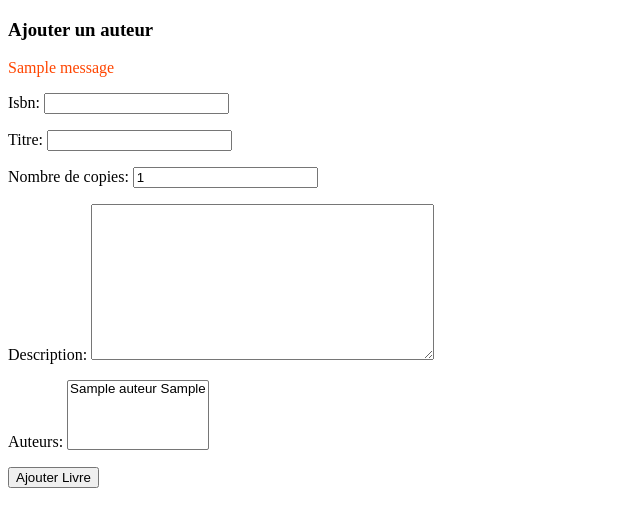
After one commit to Alm4my/Bibliotheque, a Django app: page /livres/ajouter/ in a window 1280 px wide. The commit adds this page. Shown: the top 527 px of the page, without its empty margins (0-640 px from the left). Run offline with Django 4.2, Linux system fonts and the light colour scheme; a user stored in the database is signed in; tables that the repository leaves empty hold one stand-in row (values such as "Sample post"); one stand-in notice (Sample message) is shown.

Commit message:
feat(livre): ajoute la fonction de commande de livre
Chaque commande va dans une table ou l'on pourra voir certaines informations ainsi qu'avoir la possibilite de supprimer une demande ce qui nous permettra ici de clore la commande

```diff
--- a/Bibliotheque/settings.py
+++ b/Bibliotheque/settings.py
@@ -131,3 +131,4 @@ AUTHENTICATION_BACKENDS = (
     'django.contrib.auth.backends.ModelBackend',
 )
 LOGIN_REDIRECT_URL = 'home'
+LOGIN_URL = 'login'
--- a/Bibliotheque/urls.py
+++ b/Bibliotheque/urls.py
@@ -25,5 +25,6 @@ def home(req):
 urlpatterns = [
     path('', home, name='home'),
     path('comptes/', include('comptes.urls')),
+    path('livres/', include('livres.urls')),
     path('admin/', admin.site.urls),
 ]
--- /dev/null
+++ b/comptes/permissions.py
@@ -0,0 +1,2 @@
+def is_staff(user):
+    return user.is_active and user.is_staff
--- /dev/null
+++ b/livres/forms.py
@@ -0,0 +1,21 @@
+from django import forms
+
+from livres import models
+
+
+class AddAuthorForm(forms.ModelForm):
+    class Meta:
+        model = models.Auteur
+        fields = "__all__"
+
+
+class AddBookForm(forms.ModelForm):
+    class Meta:
+        model = models.Livre
+        fields = "__all__"
+
+
+class AddCommandeForm(forms.ModelForm):
+    class Meta:
+        model = models.Commande
+        fields = ('isbn_livre', 'note')
--- a/livres/models.py
+++ b/livres/models.py
@@ -34,17 +34,29 @@ class Livre(models.Model):
     description = models.TextField(null=True, blank=True)
     auteurs = models.ManyToManyField(Auteur, "livres")
 
+    def __str__(self):
+        return f"{self.titre} - {self.auteurs.first()}"
+
 
 class Commande(models.Model):
+    class EtatEmprunt(models.TextChoices):
+        PREMIER_EMPRUNT = 'P', 'PREMIER EMPRUNT'
+        LIVRE_NON_RENDU = 'N', 'LIVRE NON RENDU'
+        LIVRE_RENDU = 'R', 'LIVRE RENDU'
+
     matricule = models.OneToOneField(
         comptes.models.Utilisateur,
-        models.DO_NOTHING,
+        models.CASCADE,
         "matricule",
         primary_key=True
     )
     isbn_livre = models.ForeignKey(Livre, on_delete=models.DO_NOTHING)
-    validee = models.BooleanField(default=False)
+    etat_emprunt = models.CharField(max_length=1, choices=EtatEmprunt.choices,
+                                    default=EtatEmprunt.PREMIER_EMPRUNT)
     date_debut = models.DateField(auto_now_add=True, blank=True)
     date_fin = models.DateField(blank=True, null=True)
     note = models.TextField(null=True, blank=True)
     histoire = HistoricalRecords(table_name="livres_commandes_historique")
+
+    def __str__(self):
+        return f"Commande: {self.isbn_livre.titre} - {self.matricule.nom}"
--- /dev/null
+++ b/livres/urls.py
@@ -0,0 +1,11 @@
+from django.urls import path
+
+from livres import views
+
+urlpatterns = [
+    path('auteur/', views.add_author, name="author-create"),
+    path('ajouter/', views.add_book, name="book-create"),
+    path('commande/', views.add_commande, name="commande"),
+    path('commande/voir/', views.voir_commandes, name="voir-commande"),
+    path('commande/voir/<str:matricule>/', views.voir_commandes, name="voir-commande"),
+]
--- a/livres/views.py
+++ b/livres/views.py
@@ -1,3 +1,111 @@
-from django.shortcuts import render
+import datetime
 
-# Create your views here.
+from django.contrib import messages
+from django.contrib.auth.decorators import login_required, user_passes_test
+from django.shortcuts import redirect, render
+from django.urls import reverse
+from django.utils.timezone import now
+
+from comptes import permissions
+from livres import forms, models
+from livres.models import Commande as Cm
+from util import messages as m
+
+
+@user_passes_test(permissions.is_staff)
+def add_author(request):
+    form = forms.AddAuthorForm(request.POST or None)
+
+    if request.method == 'GET':
+        return render(request, 'auteur/creation.html', {'form': form})
+
+    else:
+        if form.is_valid():
+            author: models.Auteur = form.save()
+            messages.success(
+                request,
+                m.AUTHOR_CREATION_SUCCESS + f" Auteur: {author.nom} {author.prenoms}"
+            )
+            return render(
+                request,
+                'auteur/creation.html',
+                {'form': forms.AddAuthorForm()}
+            )
+
+        messages.error(request, m.AUTHOR_CREATION_ERROR)
+        return render(request, 'auteur/creation.html', {'form': form})
+
+
+def add_book(request):
+    form = forms.AddBookForm(request.POST or None)
+    if request.user.is_staff and request.user.is_active:
+        if request.method == "GET":
+            return render(request, 'livre/creation.html', {'form': form})
+
+        else:
+            if form.is_valid():
+                book: models.Livre = form.save()
+                messages.success(
+                    request,
+                    m.BOOK_CREATION_SUCCESS + f"Livre: {book.titre} | ISBN: {book.isbn}"
+                )
+                return render(
+                    request,
+                    'livre/creation.html',
+                    {'form': forms.AddBookForm()}
+                )
+
+            messages.error(request, m.BOOK_CREATION_ERROR)
+            return render(request, 'livre/creation.html', {'form': form})
+    messages.error(request, m.NOT_ENOUGH_RIGHTS)
+    return redirect(f"{reverse('login')}?next={request.path}")
+
+
+@login_required
+def add_commande(request):
+    form = forms.AddCommandeForm(request.POST or None)
+
+    if request.method == 'GET':
+        return render(request, 'livre/commande.html', {'form': form})
+
+    else:
+        com = models.Commande.objects.get(matricule=request.user.matricule)
+        if (
+                com.etat_emprunt == Cm.EtatEmprunt.PREMIER_EMPRUNT or
+                com.etat_emprunt == Cm.EtatEmprunt.LIVRE_RENDU
+        ):
+            if form.is_valid():
+                commande = form.save(commit=False)
+                commande.matricule = request.user
+                commande.date_debut = now()
+                commande.date_fin = now() + datetime.timedelta(days=4)
+                commande.etat_emprunt = models.Commande.EtatEmprunt.LIVRE_NON_RENDU
+                commande.save()
+                messages.success(request, m.COMMANDE_CREATION_SUCCESS)
+                return redirect(reverse('home'))
+
+        messages.error(request, m.COMMANDE_CREATION_ERROR_2)
+
+        messages.error(request, m.COMMANDE_CREATION_ERROR)
+        return render(request, 'livre/commande.html', {'form': form})
+
+
+@user_passes_test(permissions.is_staff)
+def voir_commandes(request, matricule=None):
+    if request.method == 'GET':
+        qs = models.Commande.objects.all()
+
+        return render(
+            request,
+            'admin/liste_commandes.html',
+            {
+                'commandes': qs,
+            }
+        )
+    else:
+        Cm.objects.filter(pk=matricule).delete()
+        return redirect('voir-commande')
+
+
+# @user_passes_test(permissions.is_staff)
+# def supprimer_commande(request, pk):
--- a/templates/home.html
+++ b/templates/home.html
@@ -5,6 +5,11 @@
     <title>Accueil</title>
 </head>
 <body>
+
+{% for message in messages %}
+    <p style="color:orangered">{{ message }}</p>
+{% endfor %}
+
 {% if user.is_authenticated %}
     <div class="alert alert-success" role="alert">
         <h3>Bienvenue {{ user.nom }}!</h3>
--- /dev/null
+++ b/templates/livre/creation.html
@@ -0,0 +1,24 @@
+{% extends 'base.html' %}
+{% block title %}
+Ajout d'un Livre
+{% endblock %}
+{% block content %}
+    <h3>Ajouter un auteur</h3>
+    {% for message in messages %}
+        <p style="color:orangered">{{ message }}</p>
+    {% endfor %}
+
+    <form method="post">
+        {% csrf_token %}
+        {% for field in form %}
+            <p>{{ field.label }}: {{ field }}</p>
+            {% for error in field.errors %}
+                <small style="color:darkred">{{ error }}</small>
+            {% endfor %}
+
+        {% endfor %}
+
+        <button type="submit">Ajouter Livre</button>
+    </form>
+
+{% endblock %}
--- a/util/messages.py
+++ b/util/messages.py
@@ -2,5 +2,19 @@ WRONG_CREDENTIALS = "Votre nom d'utilisateur ou mot de passe est invalide. Veuil
                     "re-essayer."
 FAILED_REGISTRATION = "Inscription Echouée ! Informations invalides."
 AUTHOR_CREATION_SUCCESS = "Vous avez créé un nouvel auteur avec succès."
-AUTHOR_CREATION_ERROR = "Nous n'avons pu créer le nouvel utilisateur. Veuillez " \
-                        "contacter l'administrateur."
+AUTHOR_CREATION_ERROR = "Nous n'avons pu ajouter le nouvel utilisateur. Veuillez " \
+                        "re-essayer ou contacter l'administrateur."
+BOOK_CREATION_SUCCESS = "Vous avez ajouté un nouveau livre avec succès."
+BOOK_CREATION_ERROR = "Nous n'avons pu ajouter un nouveau livre. Veuillez " \
+                        "re-essayer ou contacter l'administrateur."
+NOT_ENOUGH_RIGHTS = "Vous n'avez pas les droits pour voir la page. Veuillez " \
+                    "vous connecter."
+COMMANDE_CREATION_SUCCESS = "Votre commande a été enregistrée avec succès. Veuillez " \
+                            "passer à l'institut pour récupérer votre livre. Notez que " \
+                            "vous avez trois jours pour rendre le livre et que vous ne " \
+                            "pouvez qu'emprunter un livre à la fois."
+
+COMMANDE_CREATION_ERROR = "Nous n'avons pas pu créer votre commande."
+COMMANDE_CREATION_ERROR_2 = "Vous devez " \
+                            "rendre le livre que vous avez deja emprunté avant d'en " \
+                            "emprunter un autre"
```
Also changed, not shown: templates/admin/liste_commandes.html (added, +24 -0 lines), templates/auteur/creation.html (added, +17 -0 lines), templates/livre/commande.html (added, +24 -0 lines), livres/migrations/0006_remove_commande_validee_and_more.py (added).
